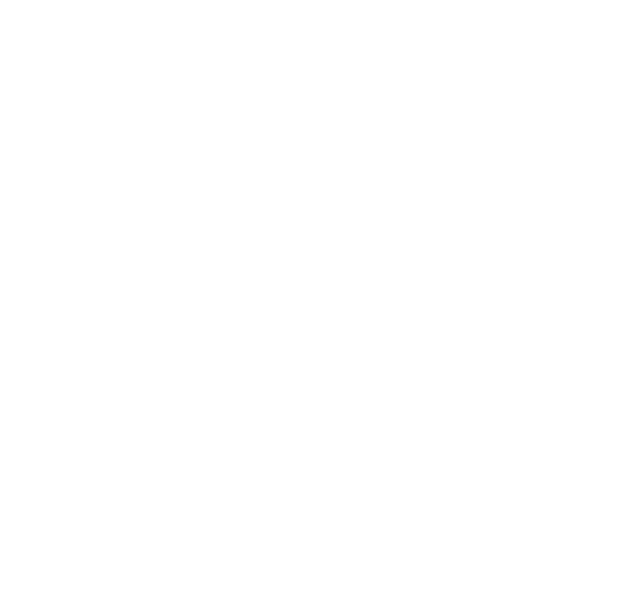
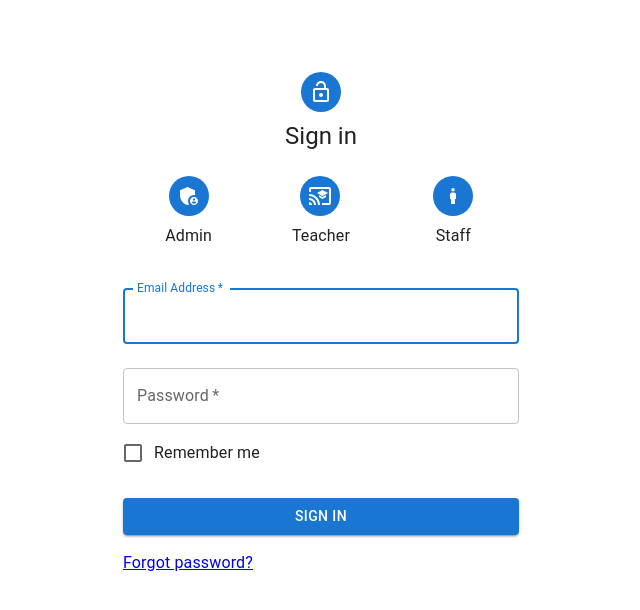
Before and after one commit to rohan-4761/HackX-Frontend, a React (Vite) app: page /login in a window 1280 px wide. Before the commit this address had no page. Shown: the top 610 px of the page, without its empty margins (319-959 px from the left). Built offline with nearby package versions, Linux system fonts and the light colour scheme.

Commit message:
latest changes

```diff
--- a/src/App.jsx
+++ b/src/App.jsx
@@ -1,13 +1,14 @@
 import { useState } from "react";
 import { BrowserRouter, Routes, Route } from "react-router-dom";
 import "./App.css";
+import Login from "./components/login";
 
 function App() {
   const [count, setCount] = useState(0);
   return (
     <BrowserRouter>
       <Routes>
-        <Route />
+        <Route path="/login" element={<Login/>} />
       </Routes>
     </BrowserRouter>
   );
--- /dev/null
+++ b/src/components/Login.jsx
@@ -0,0 +1,142 @@
+import * as React from 'react';
+import { createTheme, ThemeProvider } from '@mui/material/styles';
+import LockOpenIcon from '@mui/icons-material/LockOpen';
+import AdminPanelSettingsIcon from '@mui/icons-material/AdminPanelSettings';
+import CastForEducationIcon from '@mui/icons-material/CastForEducation';
+import BoyIcon from '@mui/icons-material/Boy';
+import Avatar from '@mui/material/Avatar';
+import Button from '@mui/material/Button';
+import Typography from '@mui/material/Typography';
+import Container from '@mui/material/Container';
+import CssBaseline from '@mui/material/CssBaseline';
+import TextField from '@mui/material/TextField';
+import FormControlLabel from '@mui/material/FormControlLabel';
+import Checkbox from '@mui/material/Checkbox';
+import { Link } from "react-router-dom"
+import Grid from '@mui/material/Grid';
+import Box from '@mui/material/Box';
+// TODO remove, this demo shouldn't need to reset the theme.
+
+const defaultTheme = createTheme();
+
+export default function Login() {
+  const handleSubmit = (event) => {
+    event.preventDefault();
+    const data = new FormData(event.currentTarget);
+    const loginData = ({
+      email: data.get('email'),
+      password: data.get('password'),
+    //   role: data.get('role')
+    });
+
+    fetch('http://------------:8080/', {
+
+      method: 'POST',
+      mode: 'cors',
+      body: JSON.stringify(loginData)
+
+    })
+  };
+
+  return (
+    <ThemeProvider theme={defaultTheme}>
+      <Container component="main" maxWidth="xs">
+        <CssBaseline />
+        <Box
+          sx={{
+            marginTop: 8,
+            display: 'flex',
+            flexDirection: 'column',
+            alignItems: 'center',
+          }}
+        >
+            <Avatar sx={{ m: 1, bgcolor: 'primary.main' }}>
+                <LockOpenIcon/>
+            </Avatar>
+            <Typography component="h1" variant="h5">
+                Sign in
+            </Typography>
+            <Box sx={{m: 2, display: "flex", width: "100%" , justifyContent: "space-around"}}>
+                <Box>
+                    <Avatar sx={{ m: 1, bgcolor: 'primary.main' }}>
+                        < AdminPanelSettingsIcon />
+                    </Avatar>
+                    <Typography align="center">
+                            Admin
+                    </Typography>
+                </Box>
+                <Box>
+                    <Avatar sx={{ m: 1, bgcolor: 'primary.main' }}>
+                        <CastForEducationIcon />
+                    </Avatar>
+                    <Typography align="center">
+                        Teacher
+                    </Typography>
+                </Box>
+                <Box>
+                    <Avatar sx={{ m: 1, bgcolor: 'primary.main' }}>
+                        <BoyIcon />
+                    </Avatar>
+                    <Typography align="center">
+                        Staff
+                    </Typography>
+                </Box>
+
+            </Box>
+
+          <Box component="form" onSubmit={handleSubmit} noValidate sx={{ mt: 1 }}>
+            <TextField sx={{display: "none"}}
+              margin="normal"
+              required
+              fullWidth
+              name="role"
+              type="text"
+              id="role"
+              autoComplete="role"
+            />
+            <TextField
+              margin="normal"
+              required
+              fullWidth
+              id="email"
+              label="Email Address"
+              name="email"
+              autoComplete="email"
+              autoFocus
+            />
+            <TextField
+              margin="normal"
+              required
+              fullWidth
+              name="password"
+              label="Password"
+              type="password"
+              id="password"
+              autoComplete="current-password"
+            />
+            <FormControlLabel
+              control={<Checkbox value="remember" color="primary" />}
+              label="Remember me"
+            />
+            <Button
+              type="submit"
+              fullWidth
+              variant="contained"
+              sx={{ mt: 3, mb: 2 }}
+            >
+              Sign In
+            </Button>
+            <Grid container>
+              <Grid item xs>
+                <Link to="/login" variant="body2">
+                  Forgot password?
+                </Link>
+              </Grid>
+            </Grid>
+          </Box>
+        </Box>
+
+      </Container>
+    </ThemeProvider>
+  );
+}
```
